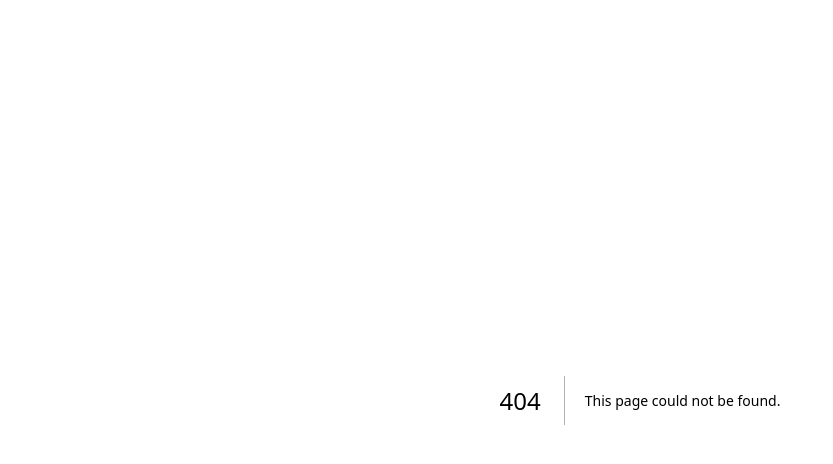
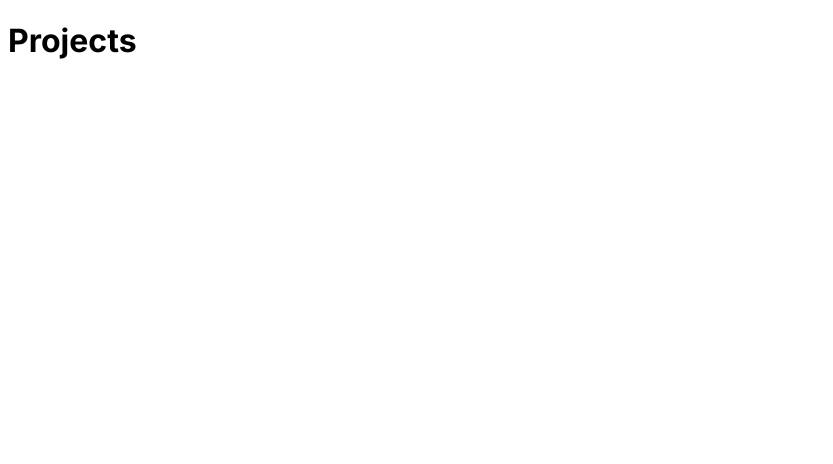
Before and after one commit to JpadillaCoding/Personal-Website, a Next.js app: page /projects in a window 1280 px wide. Before the commit this address had no page. Shown: the top 464 px of the page, without its empty margins (0-833 px from the left). Built offline with nearby package versions, Linux system fonts and the light colour scheme.

Commit message:
setup pages

```diff
--- /dev/null
+++ b/app/projects/page.tsx
@@ -0,0 +1,7 @@
+export default function Projects() {
+    return (
+        <div>
+            <h1>Projects</h1>
+        </div>
+    )
+}
```
Also changed, not shown: app/about/page.tsx (added, +9 -0 lines), app/resume/page.tsx (added, +9 -0 lines).
